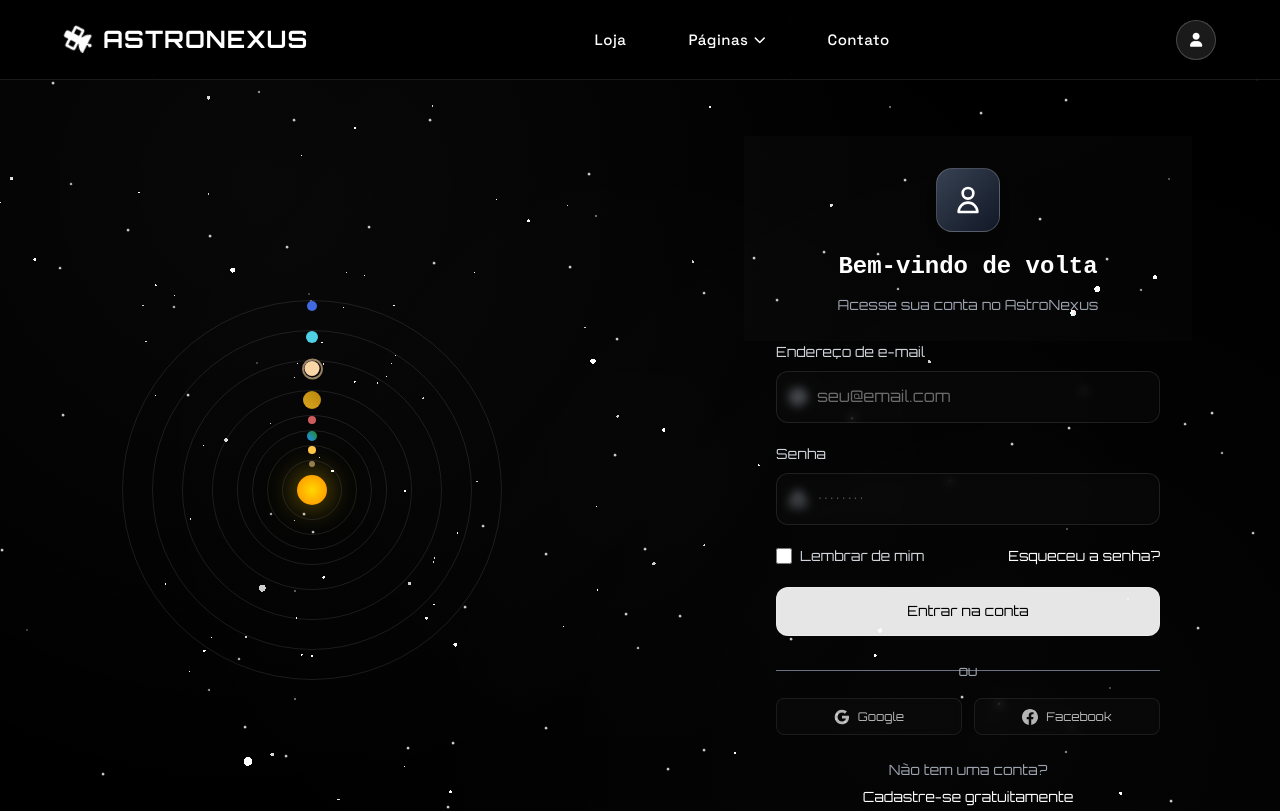
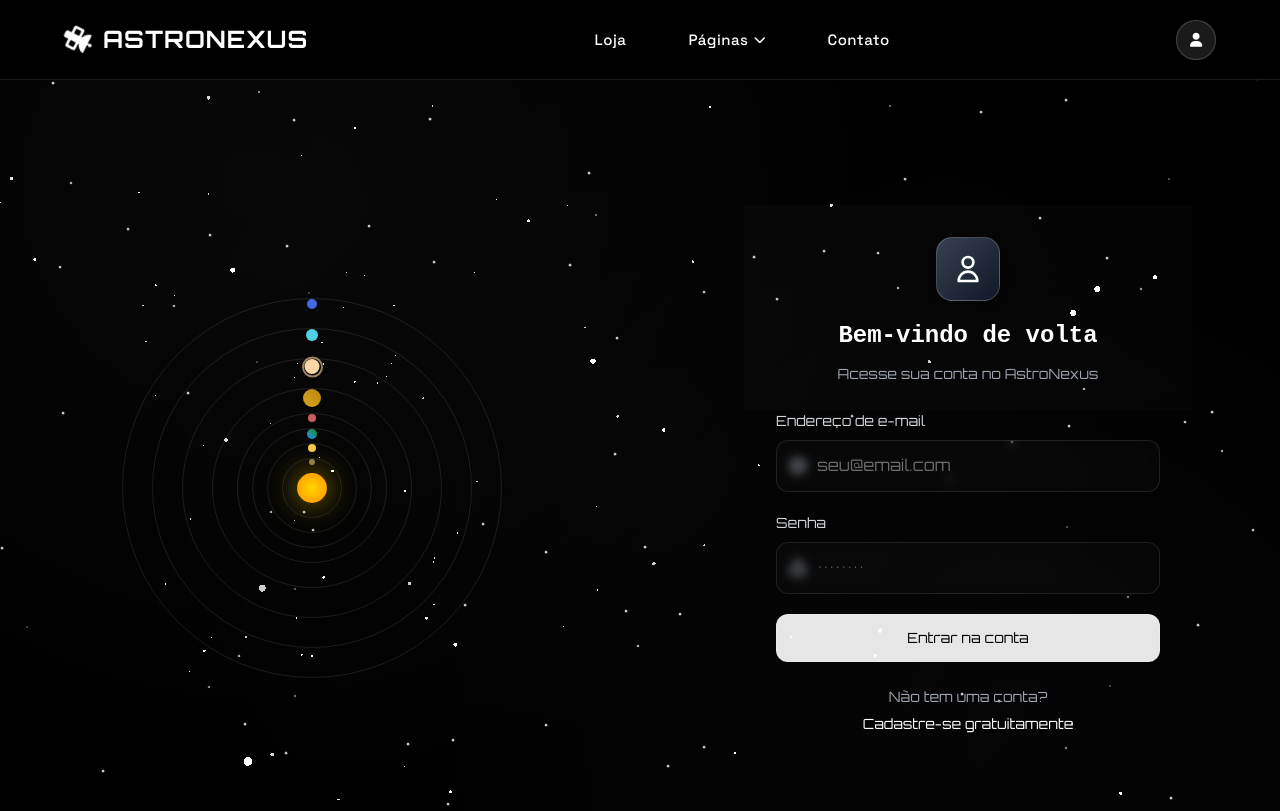
Before and after one commit to Igor-AI-Coder/AstroNexus, a React (Vite) app: page /login in a window 1280 px wide. Shown: the top 811 px of the page. Built offline with nearby package versions, Linux system fonts and the light colour scheme.

Commit message:
feat: sistema de autenticação simples para fins acadêmicos com Supabase

```diff
--- a/package.json
+++ b/package.json
@@ -10,6 +10,7 @@
     "preview": "vite preview"
   },
   "dependencies": {
+    "@supabase/supabase-js": "^2.56.0",
     "ogl": "^1.0.11",
     "react": "^19.1.1",
     "react-dom": "^19.1.1",
--- /dev/null
+++ b/src/lib/supabase.js
@@ -0,0 +1,6 @@
+import { createClient } from '@supabase/supabase-js'
+
+const supabaseUrl = 'https://dtgjdbethgqzmwbntpmq.supabase.co'
+const supabaseKey = 'eyJhbGciOiJIUzI1NiIsInR5cCI6IkpXVCJ9.eyJpc3MiOiJzdXBhYmFzZSIsInJlZiI6ImR0Z2pkYmV0aGdxem13Ym50cG1xIiwicm9sZSI6ImFub24iLCJpYXQiOjE3NTYyNDQ5OTYsImV4cCI6MjA3MTgyMDk5Nn0.XO6-d4HXHGdpO48GMzFJbTI-Hl7I0YHQzZG6IwwUd_4'
+
+export const supabase = createClient(supabaseUrl, supabaseKey)
--- a/src/pages/Login/Login.jsx
+++ b/src/pages/Login/Login.jsx
@@ -1,4 +1,5 @@
 import { useState, useEffect } from "react";
+import { supabase } from "../../lib/supabase";
 import Header from "../../components/Header/Header";
 import Footer from "../../components/Footer/Footer";
 import Particles from "../../components/Particles/Particles";
@@ -13,6 +14,7 @@ const Login = () => {
   });
   const [isLoading, setIsLoading] = useState(false);
   const [error, setError] = useState("");
+  const [success, setSuccess] = useState("");
   const [windowWidth, setWindowWidth] = useState(window.innerWidth);
 
   const handleChange = (e) => {
@@ -21,14 +23,24 @@ const Login = () => {
       [e.target.name]: e.target.value
     });
     if (error) setError("");
+    if (success) setSuccess("");
   };
 
   const handleSubmit = async (e) => {
     e.preventDefault();
     setIsLoading(true);
     setError("");
+    setSuccess("");
+
+    // Validações básicas
+    if (!formData.email || !formData.password) {
+      setError("Por favor, preencha todos os campos");
+      setIsLoading(false);
+      return;
+    }
 
     if (isSignUp) {
+      // Validações para cadastro
       if (formData.password !== formData.confirmPassword) {
         setError("As senhas não coincidem");
         setIsLoading(false);
@@ -39,36 +51,78 @@ const Login = () => {
         setIsLoading(false);
         return;
       }
+
+      try {
+        // Cadastrar usuário
+        const { data, error } = await supabase
+          .from('usuarios')
+          .insert([
+            {
+              email: formData.email.toLowerCase().trim(),
+              senha: formData.password
+            }
+          ])
+          .select();
+
+        if (error) {
+          if (error.code === '23505') { // Violação de unique constraint
+            setError("Este email já está cadastrado");
+          } else {
+            setError("Erro ao cadastrar: " + error.message);
+          }
+        } else {
+          setSuccess("Conta criada com sucesso! Agora você pode fazer login.");
+          setTimeout(() => {
+            setIsSignUp(false);
+            setFormData({ email: formData.email, password: "", confirmPassword: "" });
+            setSuccess("");
+          }, 2000);
+        }
+      } catch (err) {
+        setError("Erro inesperado ao cadastrar");
+        console.error('Erro de cadastro:', err);
+      }
+    } else {
+      try {
+        // Fazer login
+        const { data, error } = await supabase
+          .from('usuarios')
+          .select('*')
+          .eq('email', formData.email.toLowerCase().trim())
+          .eq('senha', formData.password)
+          .single();
+
+        if (error || !data) {
+          setError("Email ou senha incorretos");
+        } else {
+          setSuccess("Login realizado com sucesso!");
+          console.log('Usuário logado:', data);
+
+          // Aqui você pode salvar o usuário no localStorage ou contexto
+          localStorage.setItem('user', JSON.stringify(data));
+
+          // Redirecionar ou fazer algo após login
+          setTimeout(() => {
+            alert("Bem-vindo ao AstroNexus!");
+          }, 1000);
+        }
+      } catch (err) {
+        setError("Erro inesperado ao fazer login");
+        console.error('Erro de login:', err);
+      }
     }
 
-    setTimeout(() => {
-      console.log(isSignUp ? "Cadastro data:" : "Login data:", formData);
-      setIsLoading(false);
-
-      if (isSignUp) {
-        alert("Conta criada com sucesso! Agora você pode fazer login.");
-        setIsSignUp(false);
-        setFormData({ email: formData.email, password: "", confirmPassword: "" });
-      } else {
-        alert("Login realizado com sucesso!");
-      }
-    }, 2000);
+    setIsLoading(false);
   };
 
   const toggleMode = (e) => {
     e?.preventDefault();
     e?.stopPropagation();
 
-    console.log('Toggle mode triggered:', { currentMode: isSignUp, newMode: !isSignUp });
-
-    setIsSignUp(prevState => {
-      const newState = !prevState;
-      console.log('State changing from', prevState, 'to', newState);
-      return newState;
-    });
-
+    setIsSignUp(prevState => !prevState);
     setFormData({ email: "", password: "", confirmPassword: "" });
     setError("");
+    setSuccess("");
   };
 
   useEffect(() => {
@@ -248,6 +302,22 @@ const Login = () => {
                       </div>
                     )}
 
+                    {/* Success Display */}
+                    {success && (
+                      <div style={{
+                        background: 'rgba(34, 197, 94, 0.1)',
+                        border: '1px solid rgba(34, 197, 94, 0.2)',
+                        borderRadius: '0.5rem',
+                        padding: '0.75rem',
+                        marginBottom: '1rem',
+                        color: '#22c55e',
+                        fontSize: '0.875rem',
+                        textAlign: 'center'
+                      }}>
+                        {success}
+                      </div>
+                    )}
+
                     <form onSubmit={handleSubmit} style={{
                       display: 'flex',
                       flexDirection: 'column',
@@ -375,39 +445,6 @@ const Login = () => {
                         </div>
                       )}
 
-                      {/* Login Options */}
-                      {!isSignUp && (
-                        <div style={{
-                          display: 'flex',
-                          alignItems: windowWidth <= 480 ? 'flex-start' : 'center',
-                          justifyContent: 'space-between',
-                          fontSize: windowWidth <= 480 ? '0.8rem' : '0.875rem',
-                          flexDirection: windowWidth <= 480 ? 'column' : 'row',
-                          gap: windowWidth <= 480 ? '0.75rem' : '0'
-                        }}>
-                          <label style={{ display: 'flex', alignItems: 'center' }}>
-                            <input
-                              type="checkbox"
-                              style={{
-                                height: windowWidth <= 480 ? '0.875rem' : '1rem',
-                                width: windowWidth <= 480 ? '0.875rem' : '1rem',
-                                accentColor: '#ffffff',
-                                marginRight: '0.5rem'
-                              }}
-                            />
-                            <span style={{ color: 'rgba(209, 213, 219, 1)' }}>Lembrar de mim</span>
-                          </label>
-                          <a href="#" style={{
-                            color: 'white',
-                            textDecoration: 'none',
-                            transition: 'color 0.3s',
-                            alignSelf: windowWidth <= 480 ? 'flex-start' : 'auto'
-                          }}>
-                            Esqueceu a senha?
-                          </a>
-                        </div>
-                      )}
-
                       {/* Submit Button */}
                       <button
                         type="submit"
@@ -436,52 +473,6 @@ const Login = () => {
                       </button>
                     </form>
 
-                    {/* Social Login - Only in login */}
-                    {!isSignUp && (
-                      <div style={{ marginTop: windowWidth <= 480 ? '1rem' : '1.5rem' }}>
-                        <div style={{ position: 'relative' }}>
-                          <div style={{ position: 'absolute', inset: 0, display: 'flex', alignItems: 'center' }}>
-                            <div style={{ width: '100%', borderTop: '1px solid rgba(107, 114, 128, 1)' }}></div>
-                          </div>
-                          <div style={{ position: 'relative', display: 'flex', justifyContent: 'center', fontSize: '0.875rem' }}>
-                            <span style={{
-                              padding: '0 0.5rem',
-                              background: showSolarSystem ? 'transparent' : 'rgba(31, 41, 55, 0.5)',
-                              color: 'rgba(156, 163, 175, 1)'
-                            }}>ou</span>
-                          </div>
-                        </div>
-
-                        <div style={{
-                          marginTop: '1rem',
-                          display: 'grid',
-                          gridTemplateColumns: windowWidth <= 480 ? '1fr' : 'repeat(2, 1fr)',
-                          gap: '0.75rem'
-                        }}>
-                          <button className={styles.socialButton}>
-                            <svg style={{ height: '1rem', width: '1rem' }} viewBox="0 0 24 24">
-                              <path fill="currentColor" d="M22.56 12.25c0-.78-.07-1.53-.2-2.25H12v4.26h5.92c-.26 1.37-1.04 2.53-2.21 3.31v2.77h3.57c2.08-1.92 3.28-4.74 3.28-8.09z"/>
-                              <path fill="currentColor" d="M12 23c2.97 0 5.46-.98 7.28-2.66l-3.57-2.77c-.98.66-2.23 1.06-3.71 1.06-2.86 0-5.29-1.93-6.16-4.53H2.18v2.84C3.99 20.53 7.7 23 12 23z"/>
-                              <path fill="currentColor" d="M5.84 14.09c-.22-.66-.35-1.36-.35-2.09s.13-1.43.35-2.09V7.07H2.18C1.43 8.55 1 10.22 1 12s.43 3.45 1.18 4.93l2.85-2.22.81-.62z"/>
-                              <path fill="currentColor" d="M12 5.38c1.62 0 3.06.56 4.21 1.64l3.15-3.15C17.45 2.09 14.97 1 12 1 7.7 1 3.99 3.47 2.18 7.07l3.66 2.84c.87-2.6 3.3-4.53 6.16-4.53z"/>
-                            </svg>
-                            <span style={{ marginLeft: '0.5rem', fontSize: windowWidth <= 480 ? '0.8rem' : '0.75rem' }}>
-                              {windowWidth <= 480 ? 'Continuar com Google' : 'Google'}
-                            </span>
-                          </button>
-
-                          <button className={styles.socialButton}>
-                            <svg style={{ height: '1rem', width: '1rem' }} fill="currentColor" viewBox="0 0 24 24">
-                              <path d="M24 12.073c0-6.627-5.373-12-12-12s-12 5.373-12 12c0 5.99 4.388 10.954 10.125 11.854v-8.385H7.078v-3.47h3.047V9.43c0-3.007 1.792-4.669 4.533-4.669 1.312 0 2.686.235 2.686.235v2.953H15.83c-1.491 0-1.956.925-1.956 1.874v2.25h3.328l-.532 3.47h-2.796v8.385C19.612 23.027 24 18.062 24 12.073z"/>
-                            </svg>
-                            <span style={{ marginLeft: '0.5rem', fontSize: windowWidth <= 480 ? '0.8rem' : '0.75rem' }}>
-                              {windowWidth <= 480 ? 'Continuar com Facebook' : 'Facebook'}
-                            </span>
-                          </button>
-                        </div>
-                      </div>
-                    )}
-
                     <div style={{
                       marginTop: windowWidth <= 480 ? '1rem' : '1.5rem',
                       textAlign: 'center',
@@ -496,7 +487,6 @@ const Login = () => {
                         <button
                           type="button"
                           onClick={toggleMode}
-                          onTouchEnd={toggleMode}
                           style={{
                             fontWeight: '500',
                             color: 'white',
```
Also changed, not shown: 1 other file (tests, documents, lock files or other folders).
